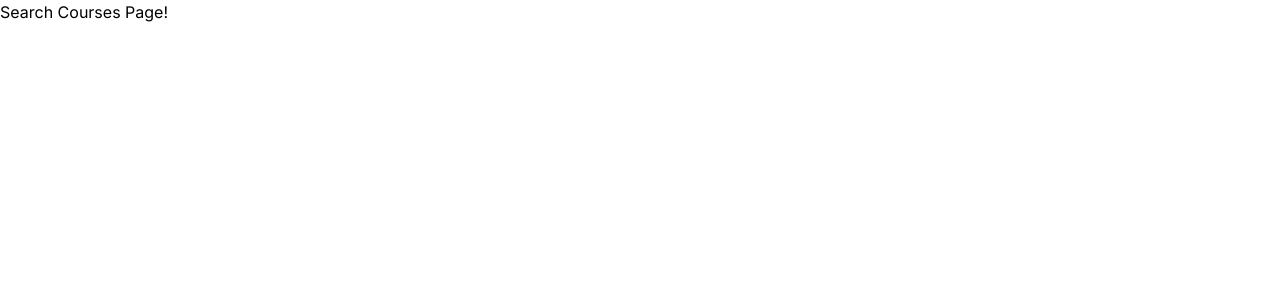
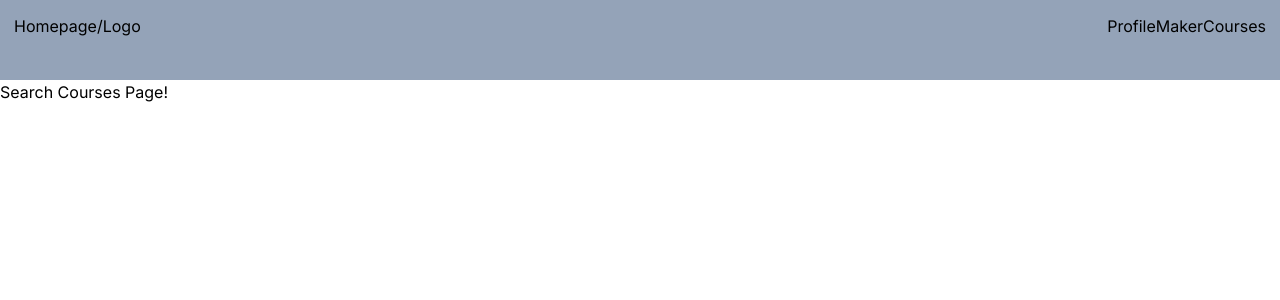
Before and after one commit to DegreeMap/DegreeMap, a Next.js app in the folder next/degreemap/: page /courses in a window 1280 px wide. Shown: the top 300 px of the page. Built offline with nearby package versions, Linux system fonts and the light colour scheme.

Commit message:
added unstyled navbar

```diff
--- a/next/degreemap/app/courses/page.tsx
+++ b/next/degreemap/app/courses/page.tsx
@@ -1,8 +1,10 @@
+import NavBar from "@/components/nav/navbars";
 import React, { useEffect, useState } from "react";
 
 export default function SearchCourses() {
     return (
         <>
+            <NavBar></NavBar>
             <p>Search Courses Page!</p>
         </>
     );
--- a/next/degreemap/app/layout.tsx
+++ b/next/degreemap/app/layout.tsx
@@ -5,15 +5,12 @@ import "./globals.css";
 const inter = Inter({ subsets: ["latin"] });
 
 export const metadata: Metadata = {
-  title: "Create Next App",
-  description: "Generated by create next app",
+  title: "DegreeMap",
+  description: "A web application that helps you visualize and plan your college course schedule through customizable flowcharts.",
+  icons: ["./images/poop.jpg"],
 };
 
-export default function RootLayout({
-  children,
-}: Readonly<{
-  children: React.ReactNode;
-}>) {
+export default function RootLayout({children,}: Readonly<{children: React.ReactNode;}>) {
   return (
     <html lang="en">
       <body className={inter.className}>{children}</body>
--- a/next/degreemap/app/maker/page.tsx
+++ b/next/degreemap/app/maker/page.tsx
@@ -3,6 +3,7 @@ import React, { useEffect, useState } from "react";
 export default function DegreeMapMaker() {
     return (
         <>
+            <NavBar></NavBar>
             <p>degree map maker!</p>
         </>
     );
--- a/next/degreemap/app/page.tsx
+++ b/next/degreemap/app/page.tsx
@@ -2,34 +2,43 @@
 
 import React, { useEffect, useState } from "react";
 import axios from "axios";
-
+import NavBar from "@/components/nav/navbars";
 
 export default function Home() {
-
-  type Greeting = {
-    id: number;
-    content: string;
-  }
-
-  const [greetings, setGreetings] = useState<Greeting[]>([])
-
-  const fetchData = () => {
-    axios.get("http://localhost:8080/api/greetings")
-    .then(response => {
-      setGreetings(response.data)
-    })
-  }
-
-  useEffect(() => {
-    fetchData();
-  }, [])
-
   return (
-    <>
-      <h1>GREETINGS</h1>
-      {greetings.map(greeting => (
-        <h3 key={greeting.id}>{greeting.id + " " + greeting.content}</h3>
-      ))}
-    </>
+    <div className = "h-screen w-screen">
+      <NavBar></NavBar>
+      <p>home page! :)</p>
+    </div >
   );
 }
+
+// export default function Home() {
+
+//   type Greeting = {
+//     id: number;
+//     content: string;
+//   }
+
+//   const [greetings, setGreetings] = useState<Greeting[]>([])
+
+//   const fetchData = () => {
+//     axios.get("http://localhost:8080/api/greetings")
+//     .then(response => {
+//       setGreetings(response.data)
+//     })
+//   }
+
+//   useEffect(() => {
+//     fetchData();
+//   }, [])
+
+//   return (
+//     <>
+//       <h1>GREETINGS</h1>
+//       {greetings.map(greeting => (
+//         <h3 key={greeting.id}>{greeting.id + " " + greeting.content}</h3>
+//       ))}
+//     </>
+//   );
+// }
--- a/next/degreemap/app/profile/page.tsx
+++ b/next/degreemap/app/profile/page.tsx
@@ -1,7 +1,11 @@
+import NavBar from "@/components/nav/navbars";
 import React, { useEffect, useState } from "react";
 
 export default function ProfilePage() {
-    <>
-        <p>profile page!</p>
-    </>
+    return (
+        <>
+            <NavBar></NavBar>
+            <p>profile page!</p>
+        </>
+    );
 }
--- /dev/null
+++ b/next/degreemap/components/nav/navbars.tsx
@@ -0,0 +1,32 @@
+import React from 'react';
+import NavItem from './navitem';
+
+// Define the type for navigation items
+type NavItemData = {
+    name: string;
+    link: string;
+};
+
+export default function NavBar() {
+    const leftNavData: NavItemData[] = [
+        { name: "Homepage/Logo", link: "/" },
+    ];
+
+    const navData: NavItemData[] = [
+        { name: "Profile", link: "/profile" },
+        { name: "Maker", link: "/maker" },
+        { name: "Courses", link: "/courses" }
+    ];
+
+    return (
+        <div className="flex flex-row w-full h-20 p-3.5 bg-slate-400">
+            {leftNavData.map((item, index) => (
+                <NavItem key={`left-${index}`} navItem={item}></NavItem>
+            ))}
+            <div className="flex-1"></div>
+            {navData.map((item, index) => (
+                <NavItem key={index} navItem={item}></NavItem>
+            ))}
+        </div>
+    );
+}
--- /dev/null
+++ b/next/degreemap/components/nav/navitem.tsx
@@ -0,0 +1,22 @@
+import Link from 'next/link';
+import React from 'react';
+
+interface NavItemProps {
+    navItem: {
+        name: string;
+        link: string;
+    };
+}
+
+const NavItem: React.FC<NavItemProps> = ({navItem}) => {
+
+    return (
+        <div className="nav-item">
+            <Link href={navItem.link}>
+              {navItem.name}
+            </Link>
+        </div>
+    );
+}
+
+export default NavItem;
```
Also changed, not shown: next/degreemap/public/images/poop.jpg (added).
